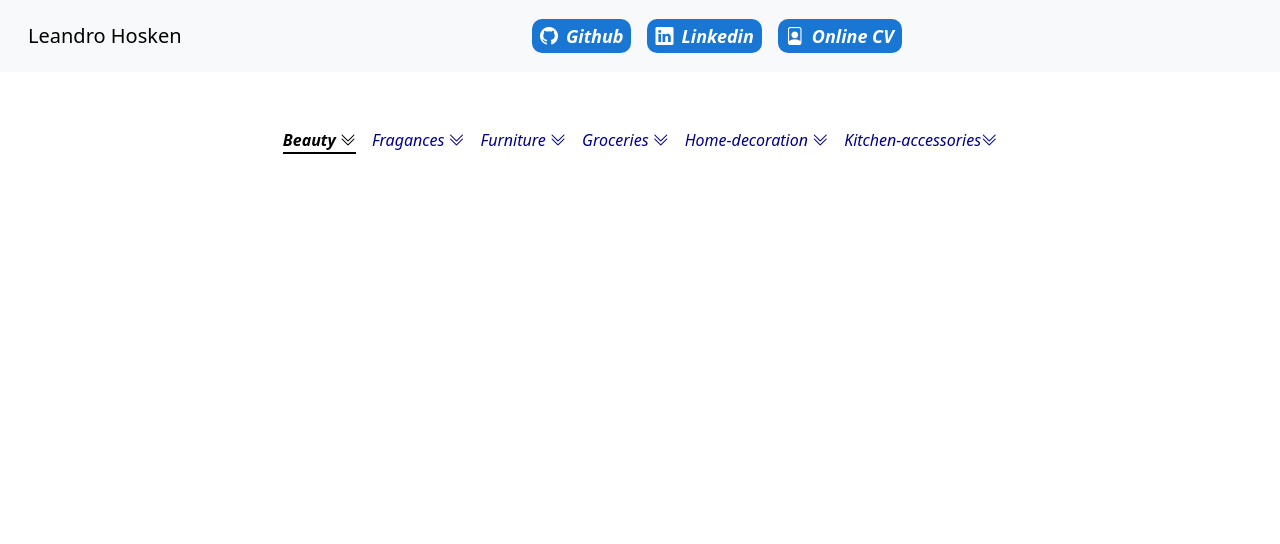
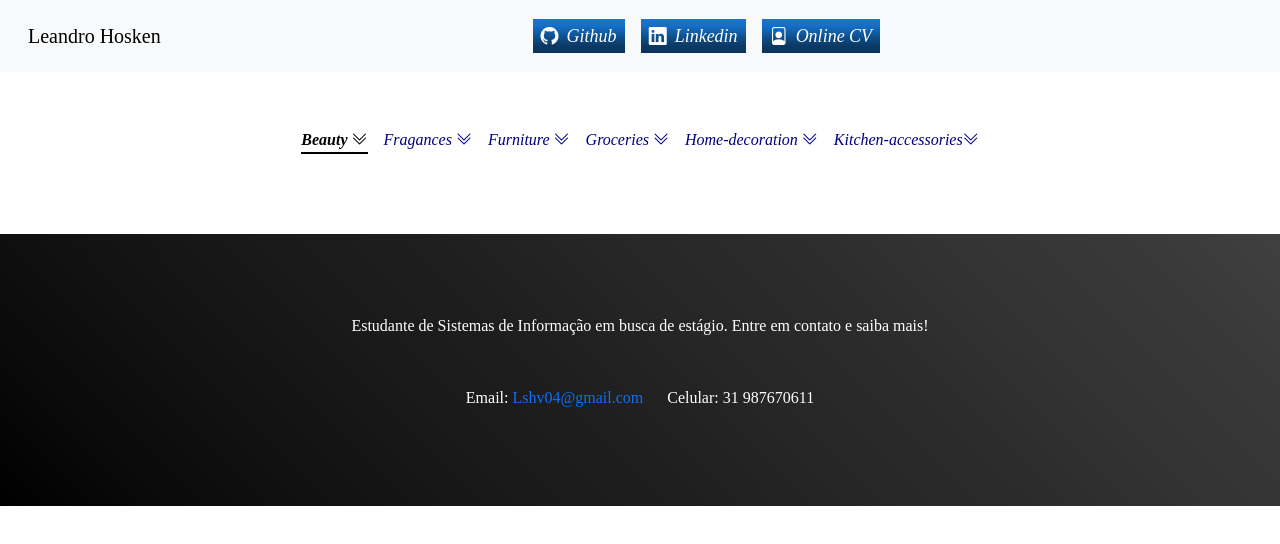
Before and after one commit to lshv04/fecthApi-ecommerce-12, a plain HTML site: page index.html in a window 1280 px wide. Drawn offline with nearby package versions, Linux system fonts and the light colour scheme; no server answers; a web font is replaced by a local one.

Commit message:
acrescentando footer e favicon

```diff
--- a/index.html
+++ b/index.html
@@ -2,9 +2,14 @@
 <html lang="en">
 
 <head>
+
+    <link rel="icon" href="./favicon/favicon.ico" type="image/x-icon">
+    <link rel="apple-touch-icon" sizes="180x180" href="./favicon/apple-touch-icon.png">
+    <link rel="icon" type="image/png" sizes="32x32" href="./favicon/favicon-32x32.png">
+    <link rel="icon" type="image/png" sizes="16x16" href="./favicon/favicon-16x16.png">
     <meta charset="UTF-8">
     <meta name="viewport" content="width=device-width, initial-scale=1.0">
-    <title>Document</title>
+    <title>Leandro Hosken</title>
     <link rel="stylesheet" href="https://cdn.jsdelivr.net/npm/bootstrap-icons@1.11.3/font/bootstrap-icons.min.css">
     <link href="https://cdn.jsdelivr.net/npm/bootstrap@5.3.3/dist/css/bootstrap.min.css" rel="stylesheet"
         integrity="sha384-QWTKZyjpPEjISv5WaRU9OFeRpok6YctnYmDr5pNlyT2bRjXh0JMhjY6hW+ALEwIH" crossorigin="anonymous">
@@ -14,33 +19,37 @@
 </head>
 
 <body>
+    <!-- navbar -->
 
     <nav class="navbar navbar-expand-lg navbar-light bg-light fixed-top">
         <div class="container-fluid">
             <a class="navbar-brand" href="#">Leandro Hosken</a>
-          <button class="navbar-toggler" type="button" data-bs-toggle="offcanvas" data-bs-target="#offcanvasNavbar" aria-controls="offcanvasNavbar">
+            <button class="navbar-toggler" type="button" data-bs-toggle="offcanvas" data-bs-target="#offcanvasNavbar"
+                aria-controls="offcanvasNavbar">
                 <span class="navbar-toggler-icon"></span>
             </button>
             <div class="collapse navbar-collapse d-none d-lg-flex">
                 <ul class="navbar-nav mx-auto mb-2 mb-lg-0">
                     <li class="nav-item ">
-                    <a class="nav-link original-button" href="https://github.com/lshv04" target="_blank" > <i class="bi bi-github"></i>Github</a>
+                        <a class="nav-link original-button" href="https://github.com/lshv04" target="_blank"> <i
+                                class="bi bi-github"></i>Github</a>
                     </li>
                     <li class="nav-item ">
-                    <a class="nav-link original-button" href="https://www.linkedin.com/in/leandrohosken/" target="_blank"> <i class="bi bi-linkedin"></i>Linkedin</a>
+                        <a class="nav-link original-button" href="https://www.linkedin.com/in/leandrohosken/"
+                            target="_blank"> <i class="bi bi-linkedin"></i>Linkedin</a>
                     </li>
                     <li class="nav-item ">
-                    <a class="nav-link original-button" href="https://lshv04.github.io/CV/" target="_blank"> <i class="bi bi-file-person"></i>Online CV</a>
+                        <a class="nav-link original-button" href="https://lshv04.github.io/CV/" target="_blank"> <i
+                                class="bi bi-file-person"></i>Online CV</a>
                     </li>
-
-
                 </ul>
             </div>
         </div>
     </nav>
 
     <!-- Offcanvas -->
-      <div class="offcanvas offcanvas-start offcanvas-sm" tabindex="-1" id="offcanvasNavbar" aria-labelledby="offcanvasNavbarLabel">
+    <div class="offcanvas offcanvas-start offcanvas-sm" tabindex="-1" id="offcanvasNavbar"
+        aria-labelledby="offcanvasNavbarLabel">
         <div class="offcanvas-header">
             <h5 class="offcanvas-title" id="offcanvasNavbarLabel">Leandro Hosken</h5>
             <button type="button" class="btn-close" data-bs-dismiss="offcanvas" aria-label="Close"></button>
@@ -48,21 +57,22 @@
         <div class="offcanvas-body ">
             <ul class="navbar-nav mx-auto mb-2 mb-lg-0 gap-2">
                 <li class="nav-item ">
-                    <a class="nav-link original-button" href="https://github.com/lshv04" target="_blank" > <i class="bi bi-github"></i>Github</a>
+                    <a class="nav-link original-button" href="https://github.com/lshv04" target="_blank"> <i
+                            class="bi bi-github"></i>Github</a>
                 </li>
                 <li class="nav-item ">
-                    <a class="nav-link original-button" href="https://www.linkedin.com/in/leandrohosken/" target="_blank"> <i class="bi bi-linkedin"></i>Linkedin</a>
+                    <a class="nav-link original-button" href="https://www.linkedin.com/in/leandrohosken/"
+                        target="_blank"> <i class="bi bi-linkedin"></i>Linkedin</a>
                 </li>
                 <li class="nav-item ">
-                    <a class="nav-link original-button" href="https://lshv04.github.io/CV/" target="_blank"> <i class="bi bi-file-person"></i>Online CV</a>
+                    <a class="nav-link original-button" href="https://lshv04.github.io/CV/" target="_blank"> <i
+                            class="bi bi-file-person"></i>Online CV</a>
                 </li>
-
-
             </ul>
         </div>
     </div>
 
-
+    <!-- navtab -->
 
     <nav id="navx">
         <div class="nav nav-underline justify-content-center" id="nav-tab" role="tablist">
@@ -91,7 +101,6 @@
         <div class="tab-content" id="nav-tabContent">
             <div class="tab-pane fade show active" id="nav1" role="tabpanel" aria-labelledby="nav25" tabindex="0">
                 <div class="row gap-2" id="beauty"> <!-- id do container de cards -->
-
                 </div>
             </div>
             <div class="tab-pane fade" id="nav2" role="tabpanel" aria-labelledby="nav100" tabindex="0">
@@ -100,8 +109,6 @@
             </div>
             <div class="tab-pane fade" id="nav3" role="tabpanel" aria-labelledby="nav200" tabindex="0">
                 <div class="row gap-2" id="furniture">
-
-
                 </div>
             </div>
             <div class="tab-pane fade" id="nav4" role="tabpanel" aria-labelledby="nav300" tabindex="0">
@@ -120,7 +127,17 @@
     </div>
     </div>
 
+    <!-- footer -->
 
+    <footer class="container-fluid">
+        <div class="estudante">
+            <p>Estudante de Sistemas de Informação em busca de estágio. Entre em contato e saiba mais!</p>
+        </div>
+        <div class="info">
+            <p class="footerp"> Email: <a href="mailto:lshv04@gmail">Lshv04@gmail.com</a></p>
+            <p class="footerp">Celular: 31 987670611</p>
+        </div>
+    </footer>
 
 
 
--- a/styles.css
+++ b/styles.css
@@ -1,3 +1,9 @@
+@import url('https://fonts.googleapis.com/css2?family=Baskervville+SC&display=swap');
+
+*{
+    font-family: "Baskervville SC", serif;
+}
+
 body {
     margin: 0;
     padding: 0;
@@ -7,12 +13,58 @@ body {
     --colorstatus: #e7c9fd;
     --linkcolor: #000080;
     --linkcolor2: #6A5ACD;
+    --buttoncolor:linear-gradient(
+        180deg,
+        hsl(210deg 79% 46%) 0%,
+        hsl(210deg 80% 43%) 21%,
+        hsl(209deg 81% 39%) 30%,
+        hsl(209deg 82% 36%) 39%,
+        hsl(209deg 82% 33%) 46%,
+        hsl(209deg 82% 30%) 54%,
+        hsl(209deg 82% 28%) 61%,
+        hsl(209deg 81% 25%) 69%,
+        hsl(209deg 80% 22%) 79%,
+        hsl(210deg 78% 20%) 100%);
+    --footercolor:linear-gradient(
+        45deg,
+        hsl(0deg 0% 0%) 0%,
+        hsl(344deg 0% 4%) 11%,
+        hsl(344deg 0% 7%) 22%,
+        hsl(344deg 0% 10%) 34%,
+        hsl(344deg 0% 12%) 45%,
+        hsl(344deg 0% 15%) 56%,
+        hsl(344deg 0% 17%) 67%,
+        hsl(344deg 0% 20%) 78%,
+        hsl(344deg 0% 22%) 89%,
+        hsl(0deg 0% 25%) 100%
+      );
+    --shadow-color: 286deg 36% 50%;
+    --shadow-elevation-low:
+      0.1px 0.1px 0.2px hsl(var(--shadow-color) / 0.31),
+      0.3px 0.2px 0.4px -0.9px hsl(var(--shadow-color) / 0.37),
+      0.7px 0.5px 1px -1.9px hsl(var(--shadow-color) / 0.44);
+    --shadow-elevation-medium:
+      0.1px 0.1px 0.2px hsl(var(--shadow-color) / 0.26),
+      0.5px 0.4px 0.8px -0.5px hsl(var(--shadow-color) / 0.29),
+      0.9px 0.8px 1.5px -0.9px hsl(var(--shadow-color) / 0.33),
+      1.7px 1.4px 2.7px -1.4px hsl(var(--shadow-color) / 0.36),
+      3.3px 2.7px 5.2px -1.9px hsl(var(--shadow-color) / 0.39);
+    --shadow-elevation-high:
+      0.1px 0.1px 0.2px hsl(var(--shadow-color) / 0.24),
+      1px 0.8px 1.6px -0.2px hsl(var(--shadow-color) / 0.26),
+      1.7px 1.5px 2.8px -0.4px hsl(var(--shadow-color) / 0.27),
+      2.6px 2.2px 4.1px -0.6px hsl(var(--shadow-color) / 0.29),
+      3.7px 3.1px 5.9px -0.8px hsl(var(--shadow-color) / 0.3),
+      5.2px 4.3px 8.2px -1.1px hsl(var(--shadow-color) / 0.32),
+      7.1px 6px 11.3px -1.3px hsl(var(--shadow-color) / 0.33),
+      9.8px 8.2px 15.5px -1.5px hsl(var(--shadow-color) / 0.35),
+      13.2px 11px 20.9px -1.7px hsl(var(--shadow-color) / 0.36),
+      17.7px 14.7px 28px -1.9px hsl(var(--shadow-color) / 0.38);
 }
 
 .bord {
     border: 1px solid black;
 }
-
 
 .row {
     display: flex;
@@ -24,6 +76,7 @@ body {
     margin-bottom: 1rem;
     display: flex;
     justify-content: space-between !important;
+    box-shadow: var(--shadow-elevation-medium);
 }
 
 .card-body {
@@ -53,6 +106,7 @@ body {
 
 .btn-primary {
     width: 100%;
+
 }
 
 .nav-link {
@@ -74,32 +128,54 @@ body {
 
 }
 
-
-
-
 .original-button {
     display: flex;
     align-items: center;
     justify-content: center;
     line-height: 1;
-    text-decoration: none;
     color: #ffffff;
     font-size: 18px;
-    border-radius: 10px;
     padding: 0.5rem 1rem;
-    font-weight: bold;
     transition: 0.3s;
-    background-color: #1976d2;
+    background-image:var(--buttoncolor);
     margin-right: 1rem;
     gap:0.5rem;
+    transition: 0.3s;
 
 }
 
 .original-button:hover {
   color:#ffffff;
-  background-color: var(--linkcolor2);
+  opacity: 0.9;
 }
 #navx{
     margin-top: 8rem !important;
     margin-bottom: 2rem;;
 }
+
+footer{
+    display: flex;
+    flex-direction:column;
+    align-items: center;
+    justify-content: center;
+    gap:2rem;
+    background-image: var(--footercolor);
+    padding: 5rem;
+    margin-top: 3rem;
+}
+.footerp , .estudante{
+    color:#ffffff;
+
+}
+.footerp a{
+    text-decoration: none;
+}
+.info{
+    display: flex;
+    flex-direction: row;
+    gap: 1.5rem;
+    text-align: center;
+}
+.estudante{
+    text-align: center;
+}
```
Also changed, not shown: favicon/android-chrome-192x192.png (added), favicon/android-chrome-512x512.png (added), favicon/apple-touch-icon.png (added), favicon/favicon-16x16.png (added), favicon/favicon-32x32.png (added), favicon/favicon.ico (added), favicon/site.webmanifest (added). Lines whose indentation alone changed are shown as unchanged.
